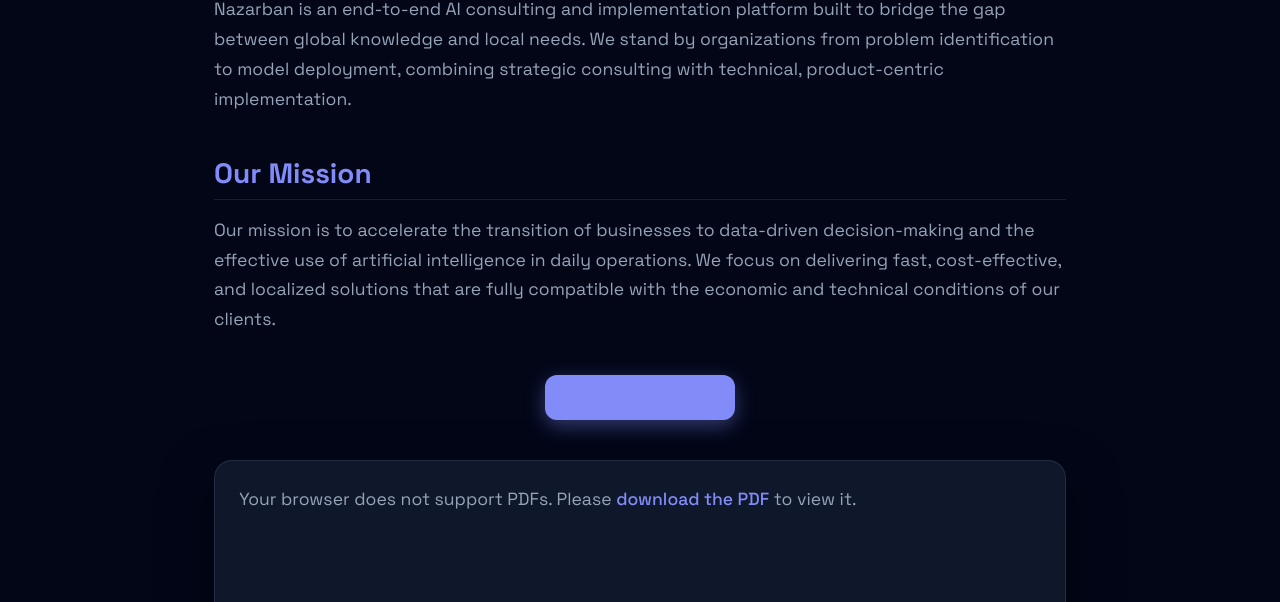
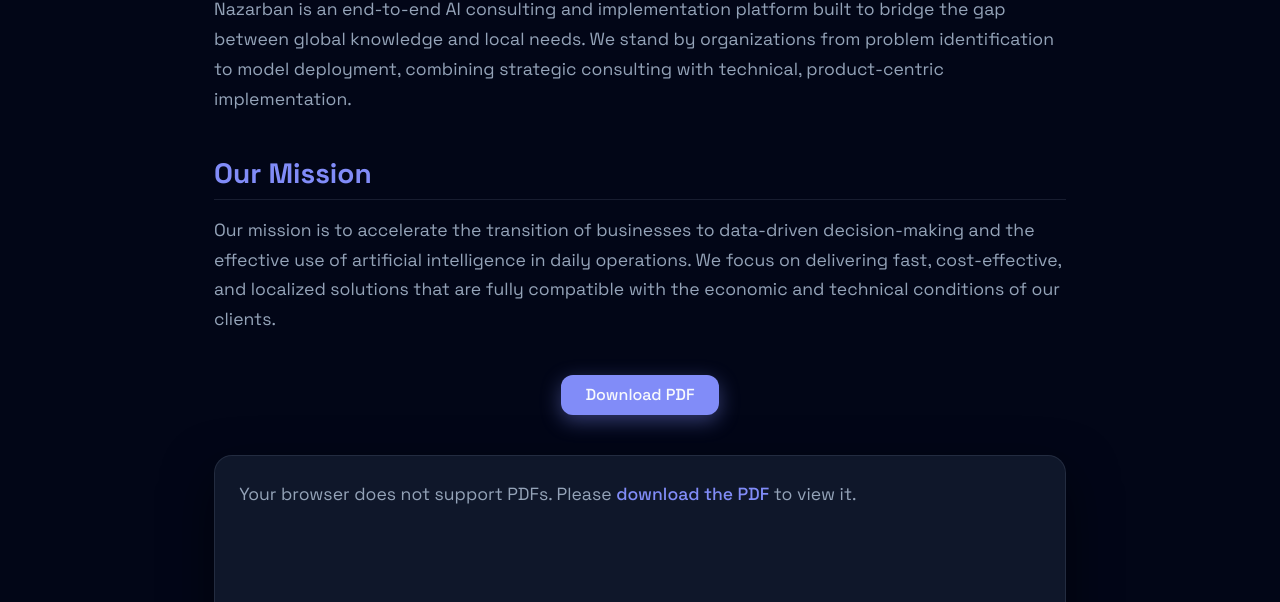
Before and after one commit to HeyArio/nazarban-ai-chatbot, a website: page public/about.html in a window 1280 px wide. Shown: the part 198-800 px from the top of the page. Drawn offline with Linux system fonts and the light colour scheme.

Commit message:
Fixed the button text

```diff
--- a/public/about.html
+++ b/public/about.html
@@ -60,8 +60,7 @@
 
     <div class="download-button-wrapper">
       <a href="nazarban_doc.pdf" download="Nazarban_Analytics_PRD.pdf" class="download-button">
-        <svg xmlns="http://www.w3.org/2000/svg" viewBox="0 0 20 20" fill="currentColor"><path fill-rule="evenodd" d="M10 18a8 8 0 100-16 8 8 0 000 16zm.75-11.25a.75.75 0 00-1.5 0v5.69L7.97 11.22a.75.75 0 00-1.06 1.06l3.5 3.5a.75.75 0 001.06 0l3.5-3.5a.75.75 0 10-1.06-1.06l-1.72 1.72V6.75z" clip-rule="evenodd" /></svg>
-        Download PDF
+        <span class="button-text">Download PDF</span>
       </a>
     </div>
 
--- a/public/style.css
+++ b/public/style.css
@@ -157,7 +157,7 @@
 
 /* Mobile Navigation Overlay - Hidden by default */
 .nav-mobile-overlay {
-  /* FIX: Use display: flex, and control visibility with opacity */
+  /* Use display: flex, and control visibility with opacity */
   display: flex;
   flex-direction: column;
   justify-content: center;
@@ -172,7 +172,7 @@
   z-index: 1000; /* High z-index to cover everything */
   list-style: none; /* Remove bullet points */
 
-  /* FIX: Control with visibility, opacity, and pointer-events */
+  /* Control with visibility, opacity, and pointer-events */
   opacity: 0;
   visibility: hidden;
   pointer-events: none;
@@ -182,7 +182,7 @@
 
 /* Styles when the mobile menu is active */
 .nav-mobile-overlay.active {
-  /* FIX: Show the overlay */
+  /* Show the overlay */
   opacity: 1;
   visibility: visible;
   pointer-events: auto;
@@ -577,6 +577,7 @@
 
 /* --- 5. PDF Viewer & Download Button (About Page) --- */
 
+
 .download-button-wrapper {
   text-align: center;
   margin: 2.5rem 0;
@@ -584,23 +585,39 @@
 
 .download-button {
   display: inline-flex;
-  align-items: center;
-  gap: 0.75rem;
+  align-items: center;    /* Vertically center */
+  /* FIX: Horizontally center the single item (the text span) */
+  justify-content: center;
+  /* FIX: Removed gap as there's no icon */
+  /* gap: 0.75rem; */
   background: var(--brand1);
   color: var(--ink);
   text-decoration: none;
   font-weight: 600;
   font-size: 1rem;
+  /* FIX: Ensure padding is symmetrical for centering */
   padding: 0.75rem 1.5rem;
   border-radius: var(--radius-md);
   box-shadow: 0 6px 20px var(--shadow-color);
   transition: all 0.2s ease;
+  border: none;
+  cursor: pointer;
+  /* Add min-width if needed to ensure button isn't too small */
+  /* min-width: 150px; */
 }
 
-.download-button svg {
-  width: 20px;
-  height: 20px;
+/* Target the span directly */
+.download-button .button-text {
+  display: inline; /* Should flow naturally */
+  line-height: 1;   /* Match line height closely to font size */
+  color: var(--ink); /* Explicitly set color again */
+  visibility: visible; /* Ensure it's not hidden */
+  opacity: 1;        /* Ensure it's not transparent */
+  text-align: center; /* Ensure text itself is centered */
 }
+
+/* FIX: Removed SVG styles as it's gone */
+/* .download-button svg { ... } */
 
 .download-button:hover {
   transform: translateY(-2px);
```
